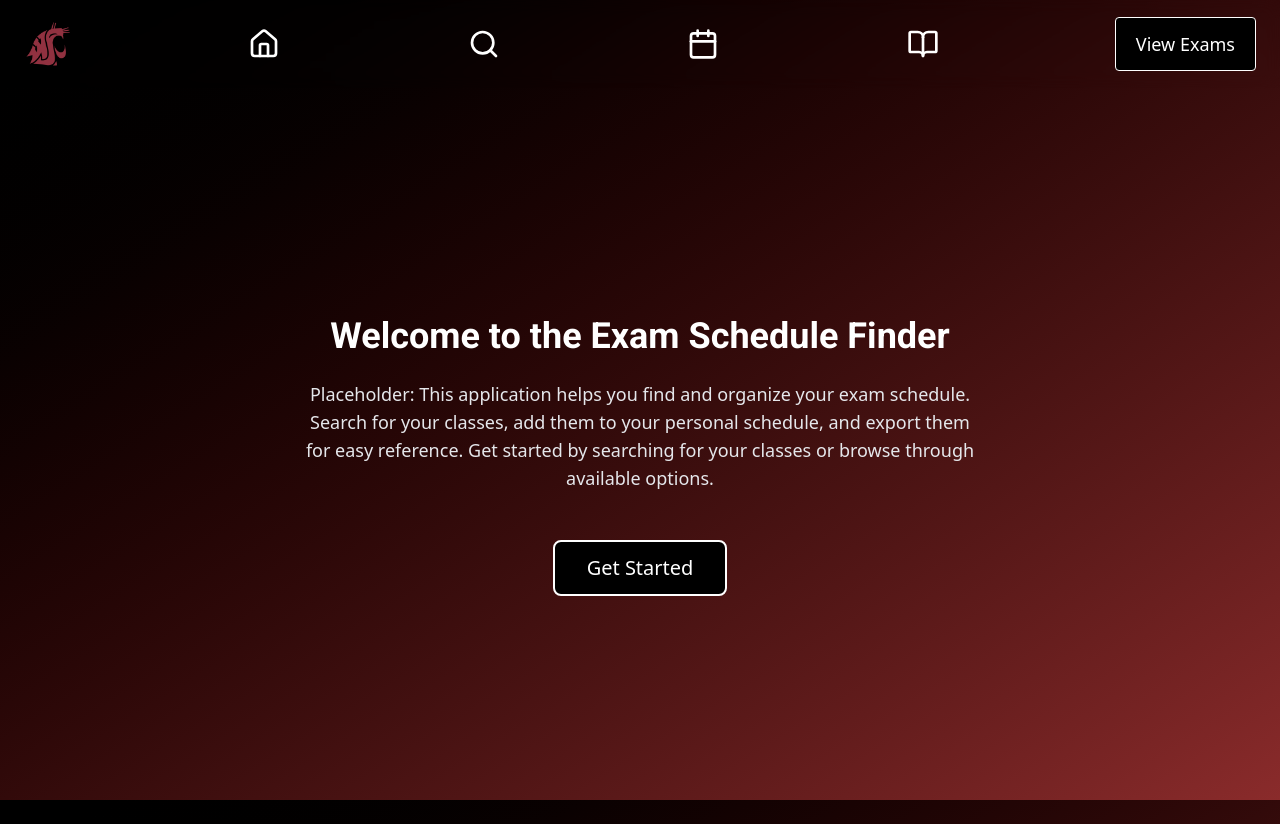
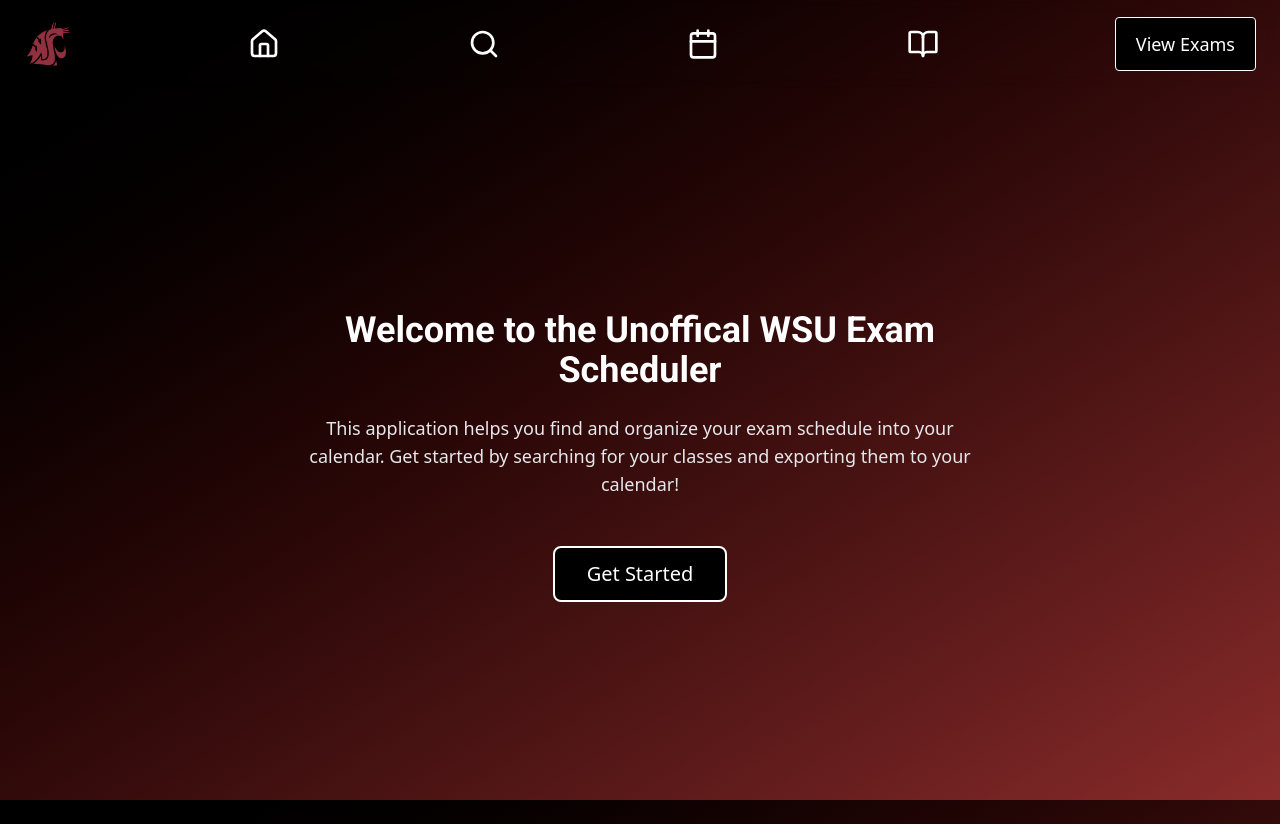
Before and after one commit to rwpace0/wsu-exam-scheduler, a React (Vite) app in the folder frontend/: page / in a window 1280 px wide. Built offline with nearby package versions, Linux system fonts and the light colour scheme.

Commit message:
supabase db connection

```diff
--- a/frontend/src/pages/Welcome.jsx
+++ b/frontend/src/pages/Welcome.jsx
@@ -7,13 +7,12 @@
     <div className="flex h-[calc(100vh-4rem)] w-full flex-col items-center justify-center px-4">
       <div className="max-w-2xl text-center">
         <h1 className="font-primary mb-6 text-4xl font-bold text-white">
-          Welcome to the Exam Schedule Finder
+          Welcome to the Unoffical WSU Exam Scheduler
         </h1>
         <p className="mb-8 text-lg text-gray-200">
-          Placeholder: This application helps you find and organize your exam
-          schedule. Search for your classes, add them to your personal schedule,
-          and export them for easy reference. Get started by searching for your
-          classes or browse through available options.
+          This application helps you find and organize your exam schedule into
+          your calendar. Get started by searching for your classes and exporting
+          them to your calendar!
         </p>
         <button
           onClick={() => navigate("/search")}
```
Also changed, not shown: 2 other files (tests, documents, lock files or other folders).
